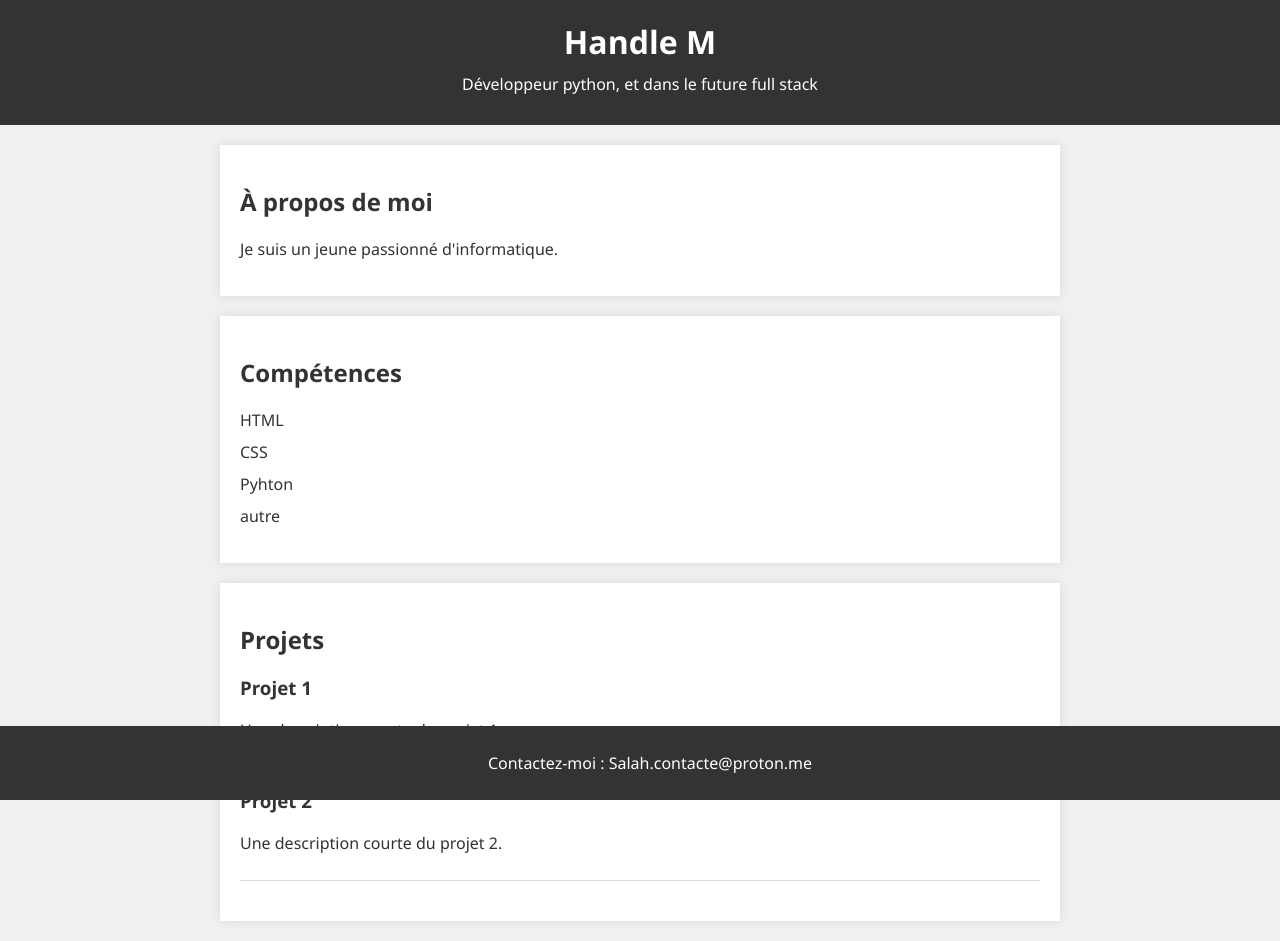
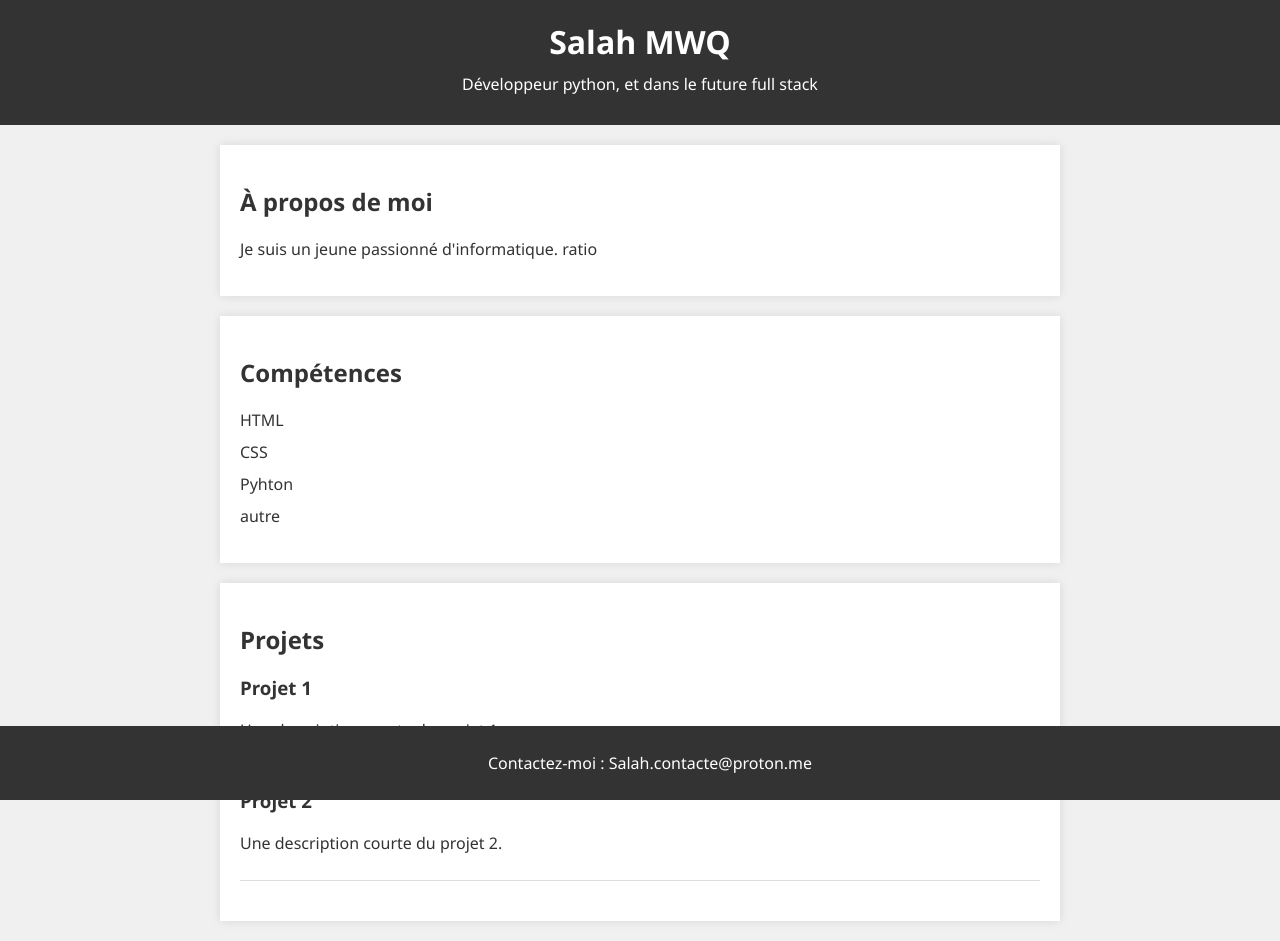
Before and after one commit to HandleUSe/Portfolio, a plain HTML site: page index.html in a window 1280 px wide. Drawn offline with Linux system fonts and the light colour scheme.

Commit message:
changement

```diff
--- a/index.html
+++ b/index.html
@@ -9,13 +9,13 @@
 <body>
 
     <header>
-        <h1>Handle M</h1>
+        <h1>Salah MWQ</h1>
         <p>Développeur python, et dans le future full stack</p>
     </header>
 
     <section id="about">
         <h2>À propos de moi</h2>
-        <p>Je suis un jeune passionné d'informatique.</p>
+        <p>Je suis un jeune passionné d'informatique. ratio</p>
     </section>
 
     <section id="skills">
```
